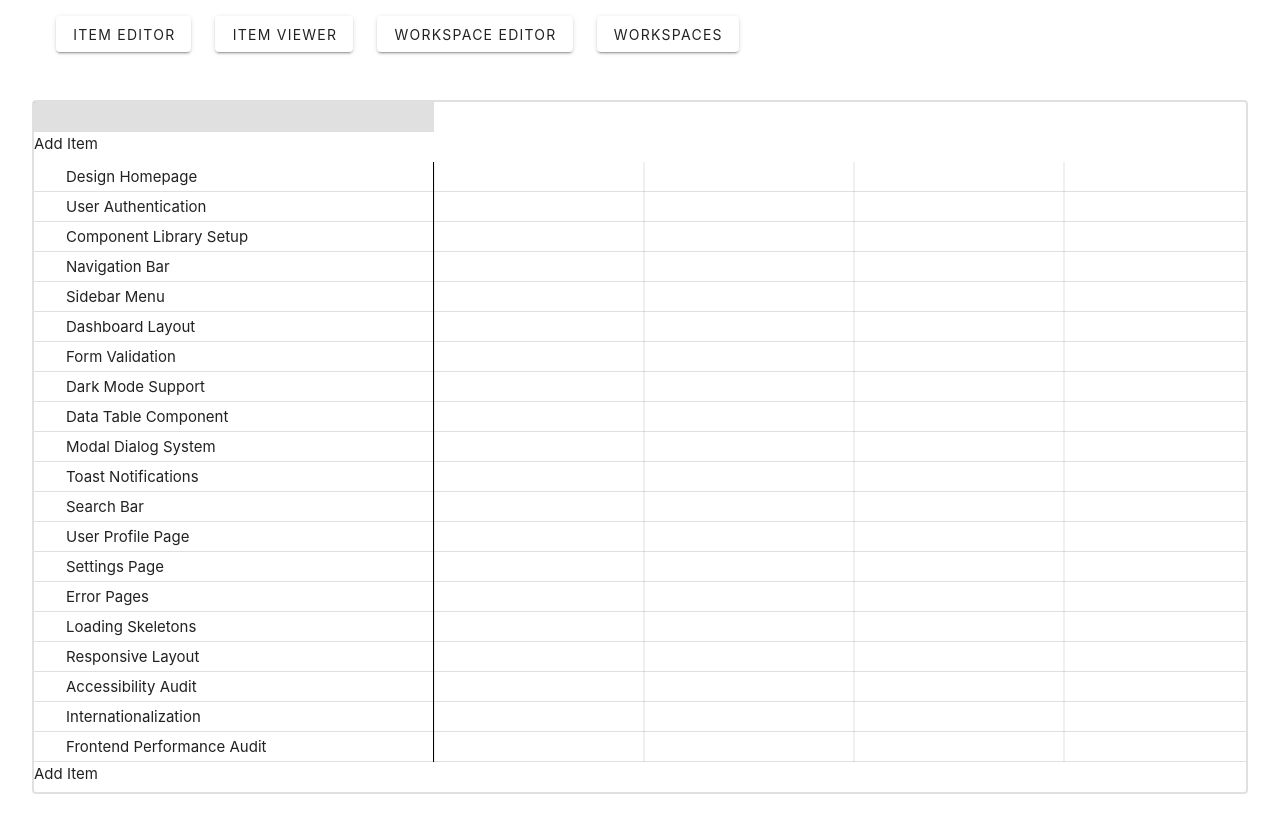
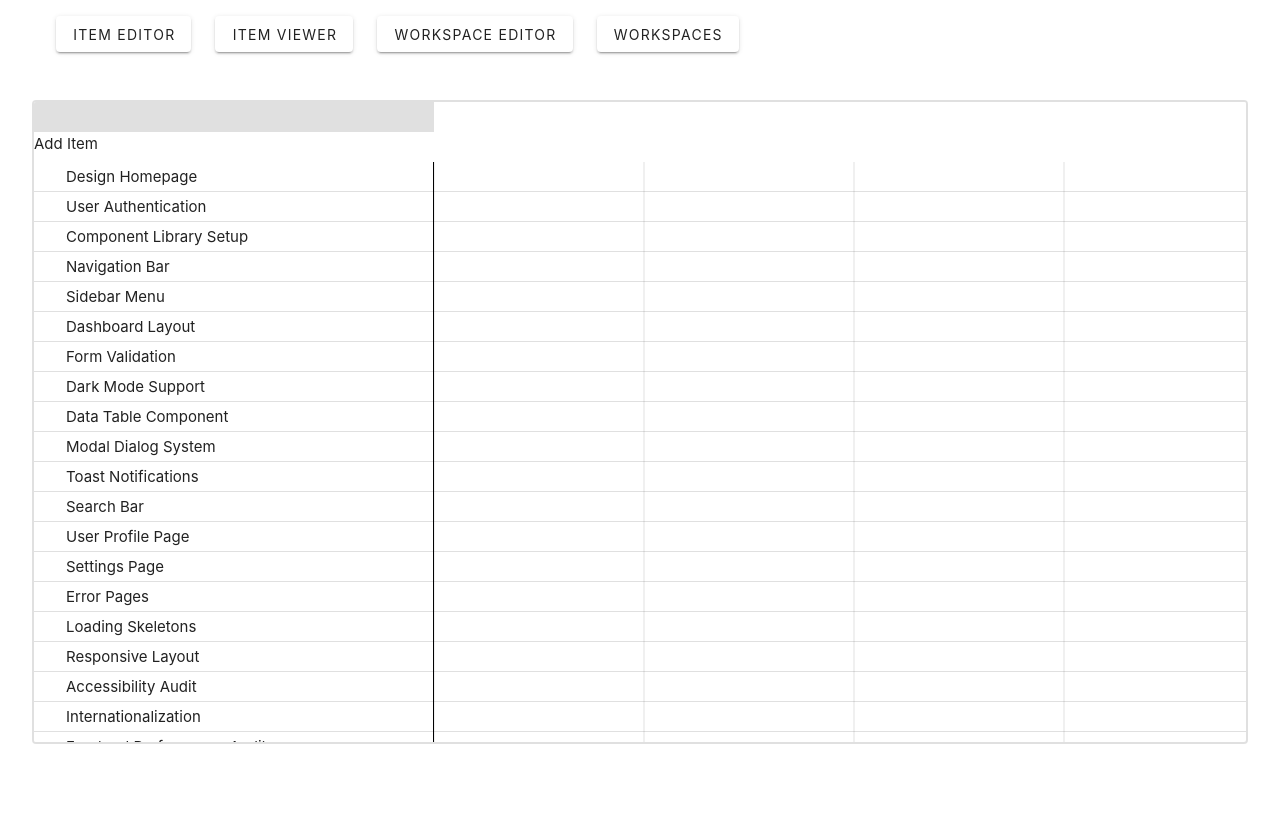
Before and after one commit to AlexJFDev/Capstone, a Vue app: page / in a window 1280 px wide. Shown: the top 832 px of the page. Built offline with nearby package versions, Linux system fonts and the light colour scheme; the HTML template or start-up script is replaced by a standard one.

Commit message:
Updated styles

```diff
--- a/src/components/roadmap/RoadmapPane.vue
+++ b/src/components/roadmap/RoadmapPane.vue
@@ -19,7 +19,7 @@ const scale: RoadmapScale = {
 
 <template>
   <div class="pa-8">
-    <div class="border-md rounded">
+    <div class="roadmap-pane">
 
       <!-- Header -->
       <div class="header">
@@ -49,6 +49,10 @@ const scale: RoadmapScale = {
 .header {
   display: flex;
   flex-direction: row;
+  position: sticky;
+  top: 0;
+  z-index: 2;
+  background-color: rgb(var(--v-theme-surface));
 
   .list-header {
     display: flex;
@@ -73,7 +77,17 @@ const scale: RoadmapScale = {
 
 .body {
   display: flex;
-  max-height: calc(100vh - 200px);
+  max-height: calc(100vh - 250px);
+}
+
+.roadmap-pane {
+  max-height: calc(100vh - 64px);
   overflow: auto;
+  display: flex;
+  flex-direction: column;
+  border-width: 2px;
+  border-radius: 4px;
+  border-style: solid;
+  border-color: rgba(0, 0, 0, 0.12);
 }
 </style>
```
